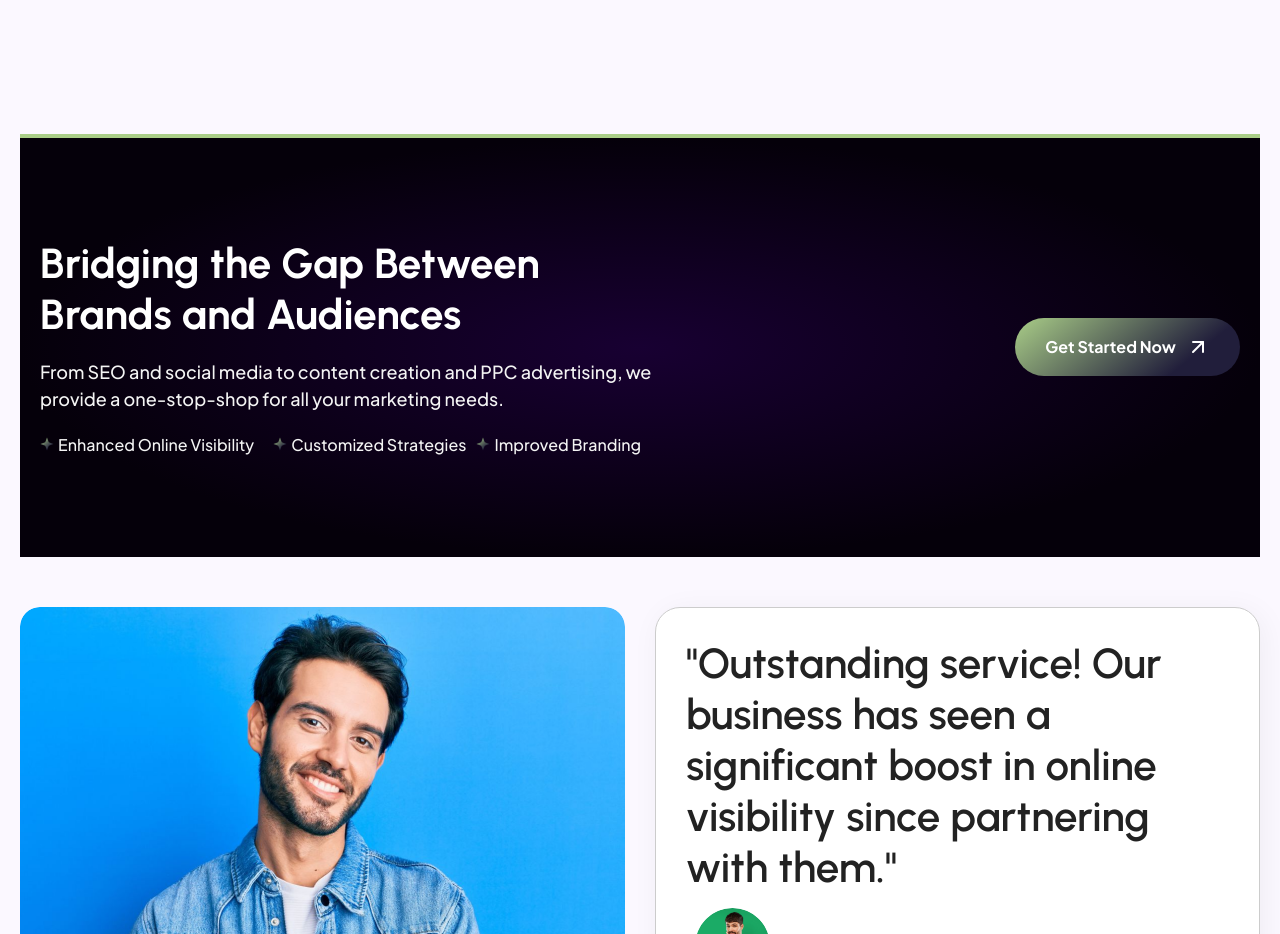
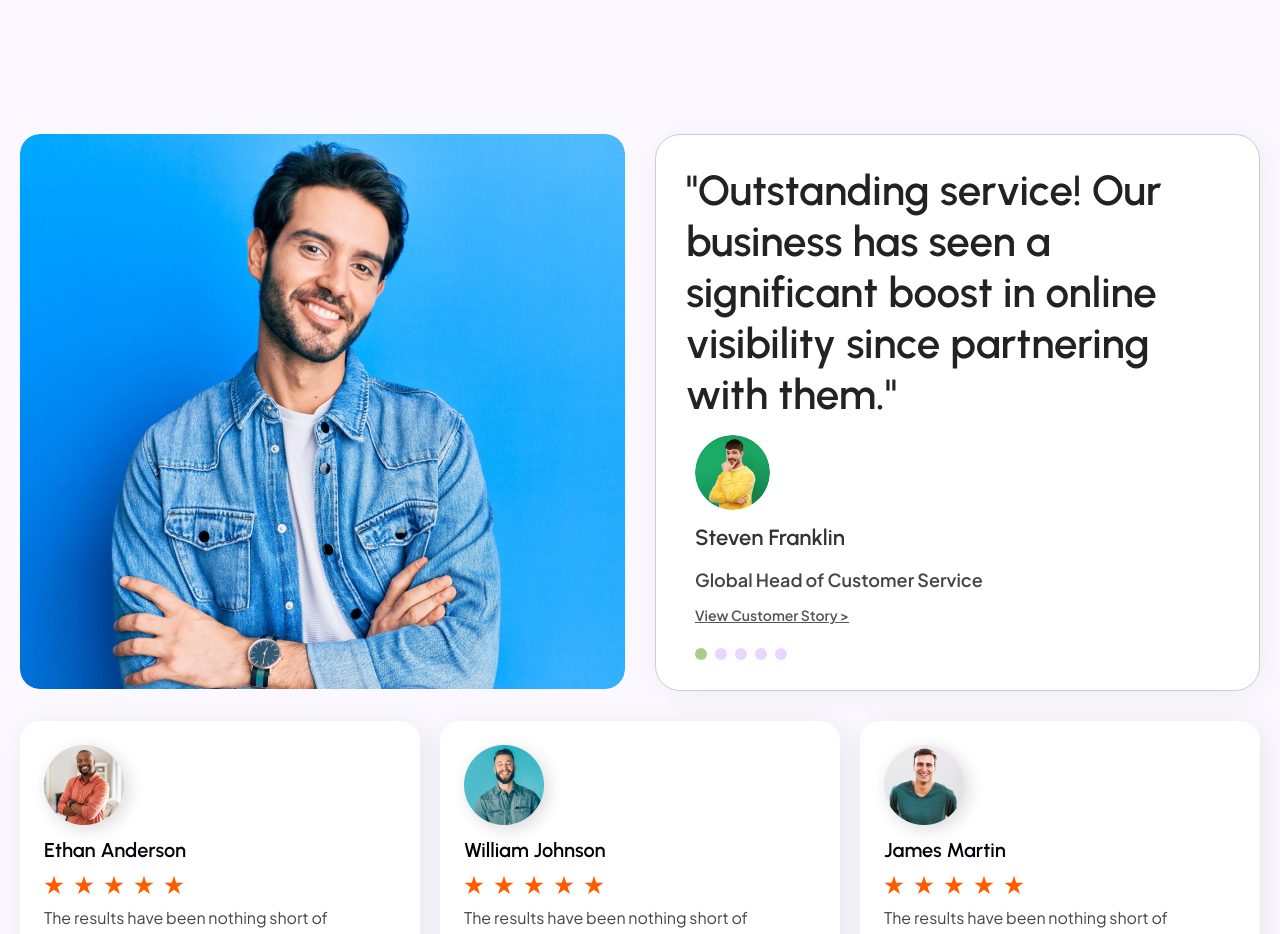
Before and after one commit to vishnusharma7/tech-web, a React (Vite) app: page /case-study in a window 1280 px wide. Shown: the part 3820-4754 px from the top of the page. Built offline with nearby package versions, Linux system fonts and the light colour scheme.

Commit message:
changeeee

```diff
--- a/src/components/team1.jsx
+++ b/src/components/team1.jsx
@@ -2,14 +2,11 @@
   return (
     <section className="self-stretch flex flex-col items-center justify-center max-w-full text-center text-41xl text-secondary-light-10 font-sub-headings-sub-heading-26px-semibold">
       <div className="self-stretch [background:radial-gradient(50%_50%_at_50%_50%,_#180032,_#05000a)] overflow-hidden flex flex-col items-center justify-center py-[100px] px-5 box-border min-h-[567px] max-w-full mq450:pt-[65px] mq450:pb-[65px] mq450:box-border">
-        <div className="w-[840px] flex flex-col items-center justify-center gap-[15px] min-w-[360px] max-w-full">
+        <div className="w-[840px] flex flex-col items-center justify-center gap-[15px] min-w-[360px] max-w-full" data-aos="fade-up" >
           <h1 className="m-0 self-stretch h-36 relative text-inherit font-bold font-inherit inline-block mq450:text-17xl mq750:text-29xl">
             The Brilliant Minds Driving Our Marketing Agency's Success
           </h1>
-          <div className="self-stretch h-[54px] relative text-lg leading-[27px] font-medium font-paragraphs-para-18px-semibold text-secondary-light-40 hidden">
-            We believe in the power of personal stories, and here, we celebrate
-            voices that often go unheard.
-          </div>
+
           <button className="cursor-pointer group [border:none] py-[15px] px-[30px] bg-[transparent] rounded-26xl-7 [background:linear-gradient(140.99deg,_#aace88,_#211e3b_76.04%,_#211e3b_84.38%,_#211e3b)] flex flex-row items-center justify-center box-border gap-[10px] min-w-[140px] whitespace-nowrap">
             <b className="relative text-base leading-[28px] font-paragraphs-para-18px-semibold text-secondary-light-10 text-left">
               Get Started Now
--- a/src/components/testimonial.jsx
+++ b/src/components/testimonial.jsx
@@ -5,10 +5,7 @@
   return (
     <section className="self-stretch bg-primary-20 overflow-hidden flex flex-row items-center justify-center py-[120px] px-5 box-border max-w-full text-center text-35xl text-secondary-dark-20 font-paragraphs-para-18px-semibold mq1050:pt-[51px] mq1050:pb-[51px] mq1050:box-border mq1250:pt-[78px] mq1250:pb-[78px] mq1250:box-border mq450:pt-[33px] mq450:pb-[33px] mq450:box-border">
       <div className="w-[1240px] flex flex-col items-center justify-start gap-[50px] max-w-full mq750:gap-[50px]">
-        <CTA3
-          heading="Read Success Stories from Our Ever-Growing 800+ Client Family"
-          para="That's the essence of our approach. We're more than just a service provider; we're a team of passionate professionals who are committed to helping you unlock your brand's full potential."
-        />
+
         <div className="self-stretch flex flex-col items-start justify-start gap-[30px] max-w-full text-left text-23xl text-secondary-dark-30 font-sub-headings-sub-heading-26px-semibold">
           <div className="self-stretch flex flex-row items-start justify-start gap-[30px] max-w-full mq1050:flex-wrap">
             <img
```
